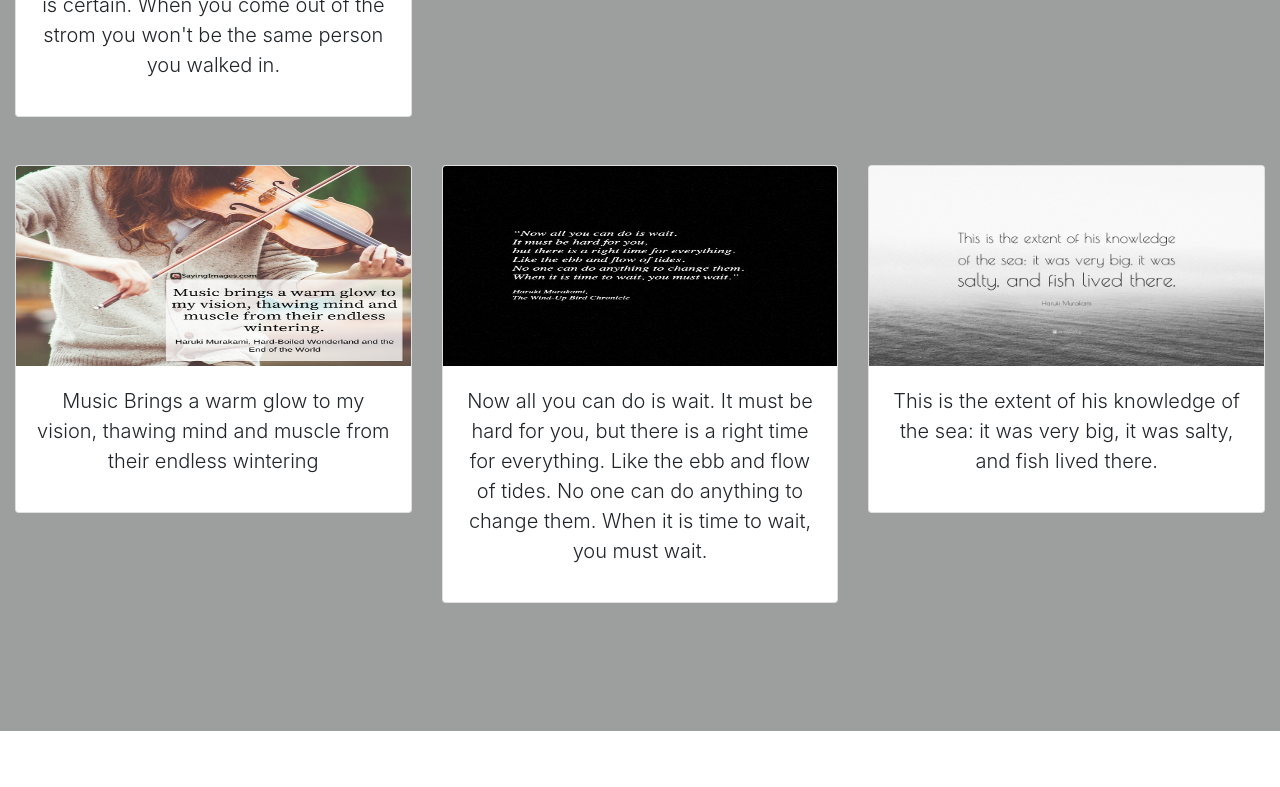
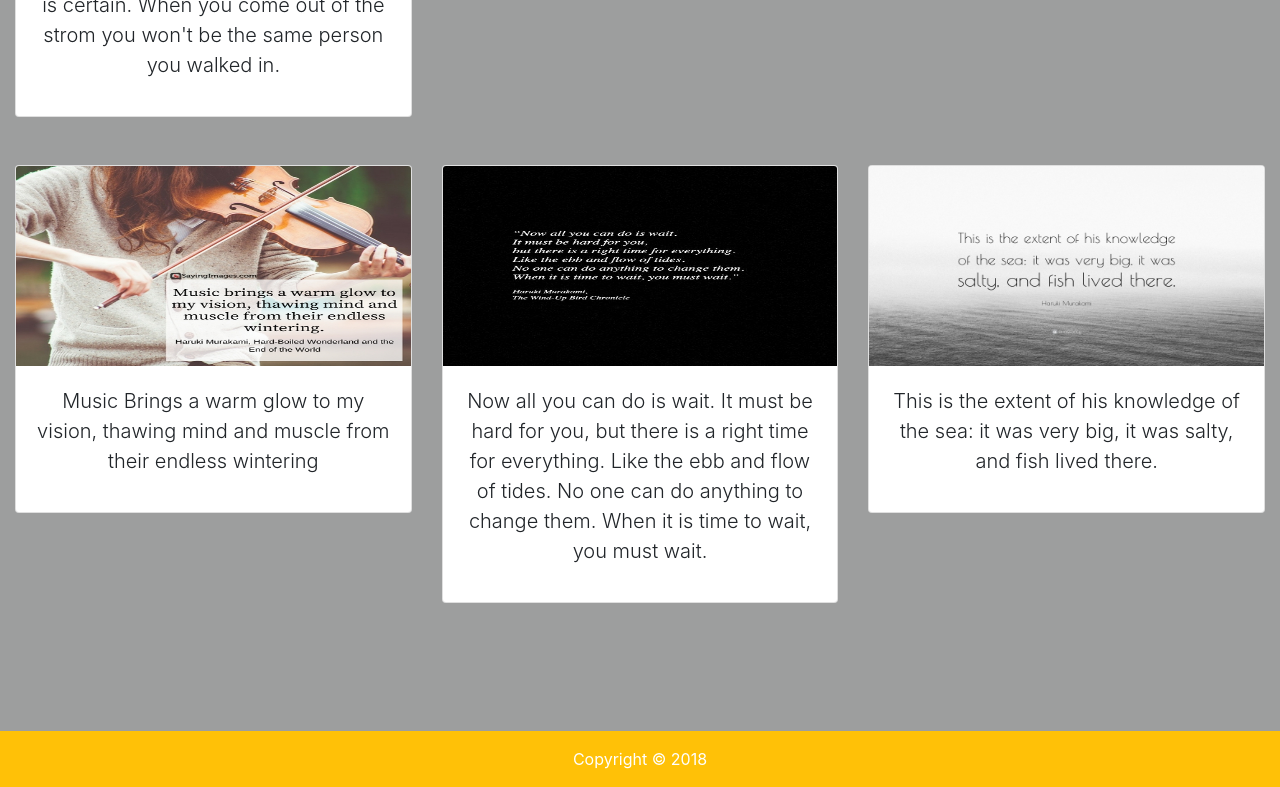
Before and after one commit to ipsita95/Quotes, a plain HTML site: page quotes.html in a window 1280 px wide. Shown: the part 4130-4917 px from the top of the page. Before the commit the page ends 4861 px from the top, so only its background shows below. Drawn offline with nearby package versions, Linux system fonts and the light colour scheme.

Commit message:
footer added

```diff
--- a/assets/styles/style.css
+++ b/assets/styles/style.css
@@ -187,3 +187,7 @@
 	padding-bottom: 10%;
 }
 }
+.footer-copyright {
+  color: white;
+  background-color: #ffc107;
+}
--- a/quotes.html
+++ b/quotes.html
@@ -273,6 +273,9 @@
         </div>
       </div>
     </div>
+     <footer>
+      <div class="footer-copyright text-center py-3">Copyright © 2018 </div>
+      </footer>
   <!-- Bootstrap core JavaScript
       ================================================== -->
       <!-- Placed at the end of the document so the pages load faster -->
```
Also changed, not shown: index.html (+3 -0 lines).
